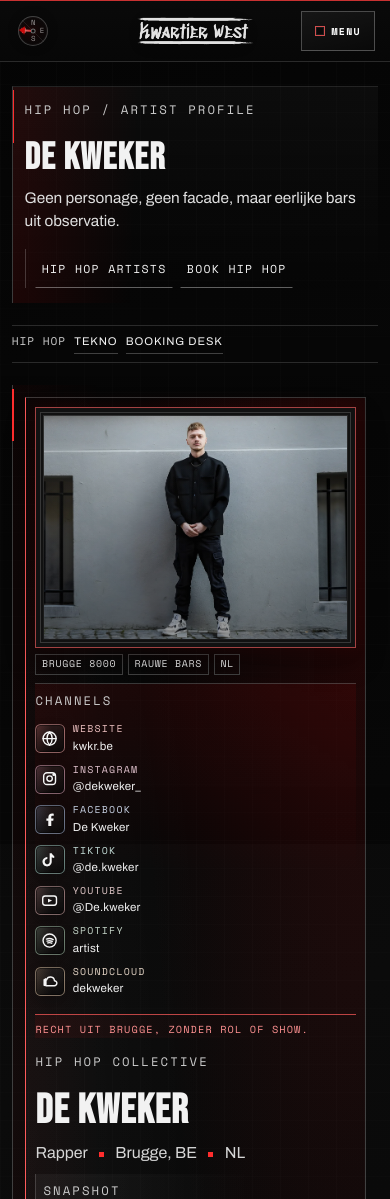
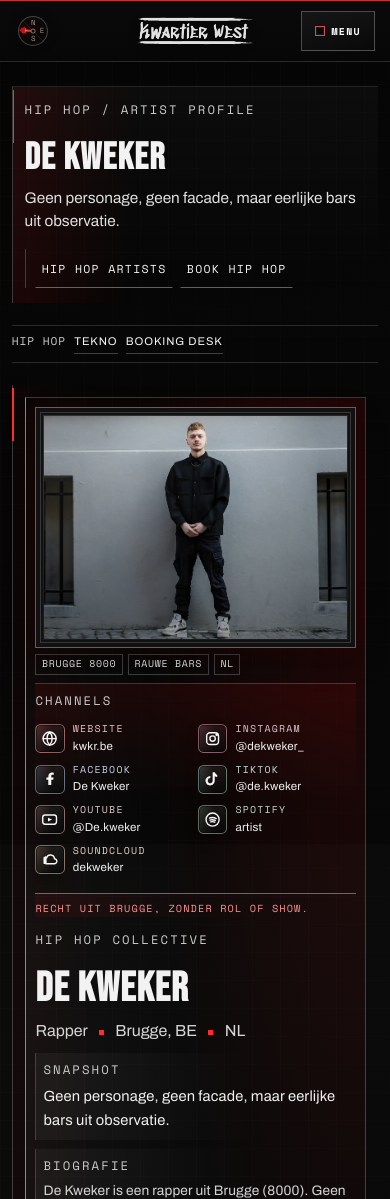
Before and after one commit to kwartierwestdev/kwartier-west, a website: page pages/hiphop/artist.html in a window 390 px wide. Shown: the top 1199 px of the page. Drawn offline with nearby package versions, Linux system fonts and the light colour scheme.

Commit message:
Keep artist socials in two columns on mobile

```diff
--- a/css/base.css
+++ b/css/base.css
@@ -3822,7 +3822,7 @@ input[disabled] {
   }
 
   .artist-hero__socials {
-    grid-template-columns: minmax(0, 1fr);
+    grid-template-columns: repeat(2, minmax(0, 1fr));
   }
 
   .artist-hero__actions {
```
